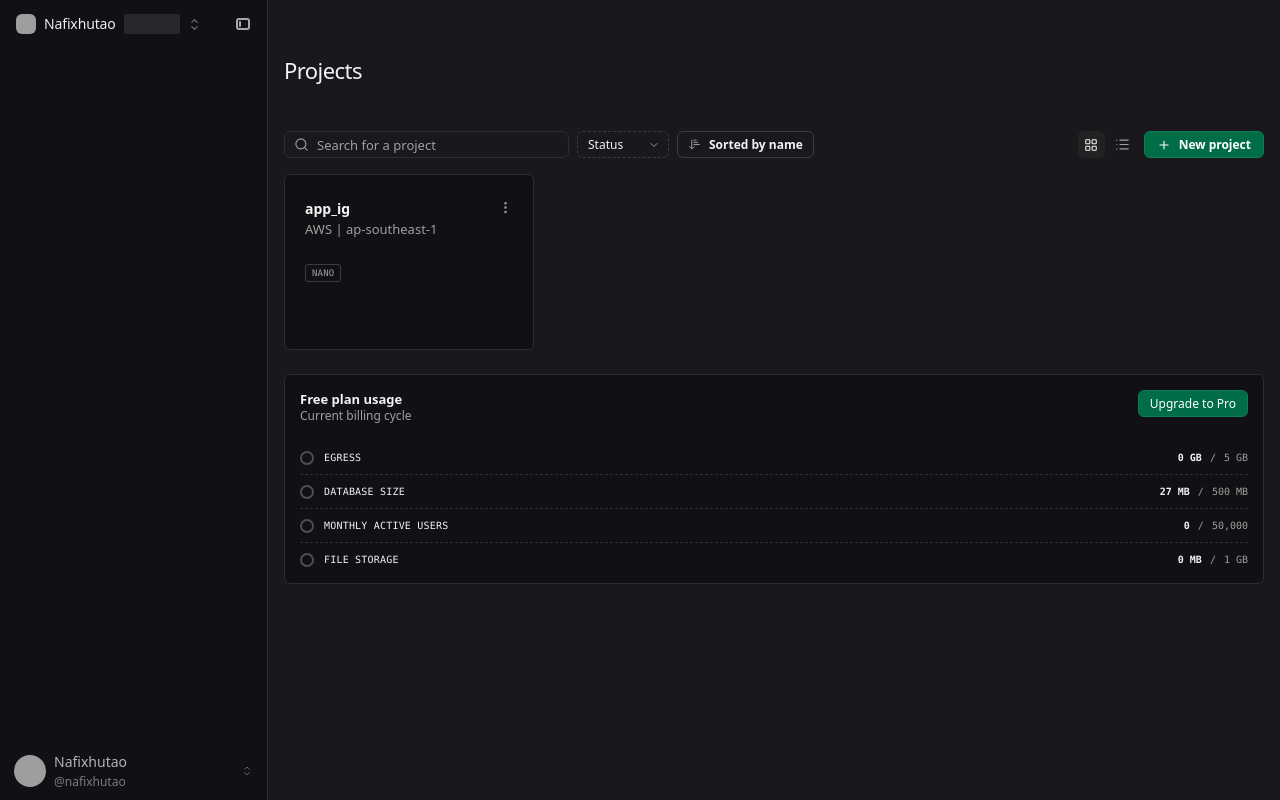
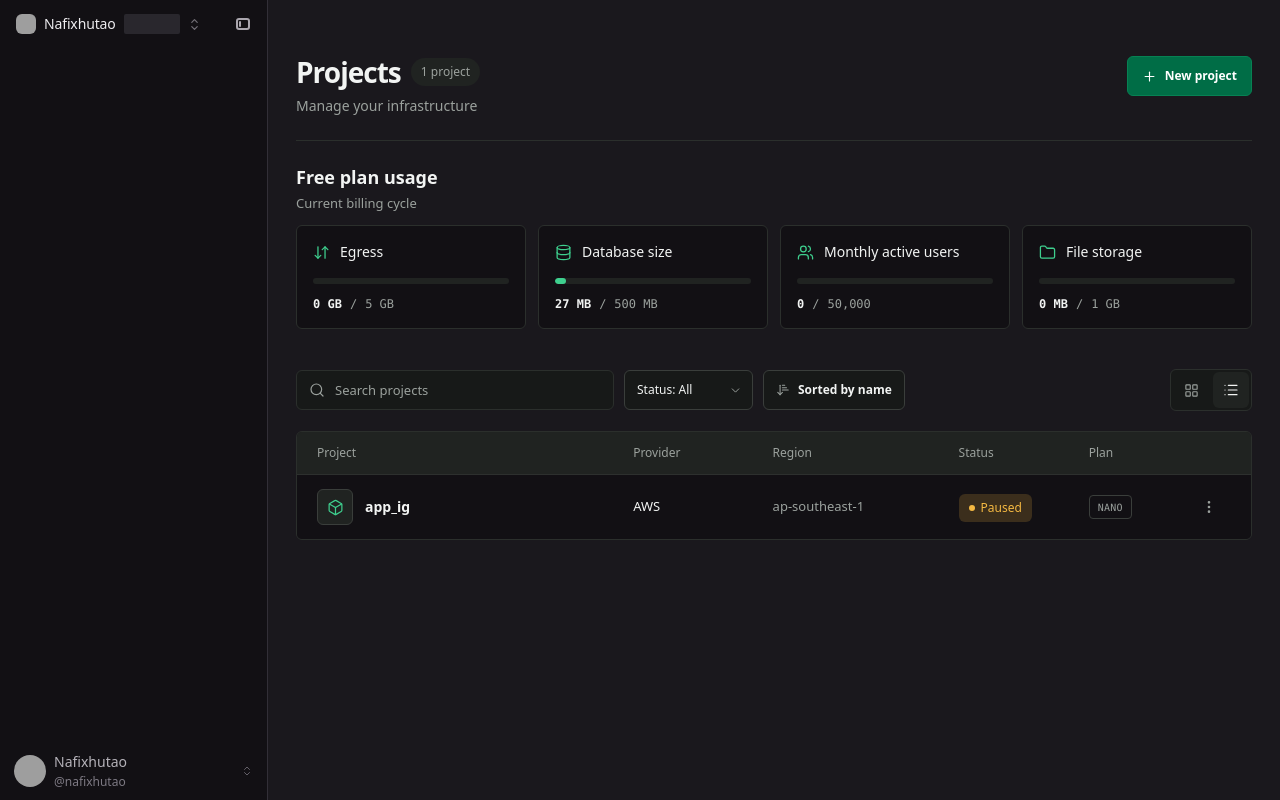
Before and after one commit to Nafixhutao/geist-reference-sidebar, a Next.js app: page / in a window 1280 px wide. Built offline with nearby package versions, Linux system fonts and the light colour scheme; grey boxes are pictures that could not be loaded.

Commit message:
Redesign projects page with compact list layout

```diff
--- a/package.json
+++ b/package.json
@@ -26,6 +26,6 @@
     "postcss": "latest",
     "react-grab": "^0.2.0",
     "tailwindcss": "^4.3.3",
-    "typescript": "latest"
+    "typescript": "7.0.2"
   }
 }
--- a/src/ProjectsPage.tsx
+++ b/src/ProjectsPage.tsx
@@ -1,7 +1,7 @@
 "use client";
 
 import { useMemo, useState } from "react";
-import { Menu } from "lucide-react";
+import { Menu, Plus } from "lucide-react";
 import { cn } from "@/lib/utils";
 import { ProjectCard } from "./projects/ProjectCard";
 import { projects } from "./projects/data";
@@ -9,11 +9,14 @@ import { ProjectToolbar } from "./projects/ProjectToolbar";
 import { UsagePanel } from "./projects/UsagePanel";
 import type { ProjectSort, ProjectStatus, ProjectView } from "./projects/types";
 
+const projectTableColumns =
+  "grid-cols-[minmax(250px,1.7fr)_minmax(110px,.75fr)_minmax(160px,1fr)_minmax(112px,.7fr)_minmax(92px,.55fr)_40px]";
+
 export function ProjectsPage({ onOpenSidebar }: { onOpenSidebar?: () => void }) {
   const [query, setQuery] = useState("");
   const [status, setStatus] = useState<ProjectStatus | "all">("all");
   const [sort, setSort] = useState<ProjectSort>("name-asc");
-  const [view, setView] = useState<ProjectView>("grid");
+  const [view, setView] = useState<ProjectView>("list");
 
   const visibleProjects = useMemo(() => {
     const normalizedQuery = query.trim().toLowerCase();
@@ -34,26 +37,47 @@ export function ProjectsPage({ onOpenSidebar }: { onOpenSidebar?: () => void })
   }, [query, sort, status]);
 
   return (
-    <section className="projects-page min-h-dvh bg-[var(--projects-bg)] px-4 pb-12 pt-14">
-      <div className="mx-auto w-full max-w-[1170px]">
-        <div className="flex items-center justify-between gap-4">
-          <h1 className="m-0 text-[22px] font-medium leading-7 tracking-[-0.025em] text-[var(--projects-text)]">
+    <section className="projects-page min-h-dvh bg-[var(--projects-bg)] px-4 pb-12 pt-14 sm:px-6 lg:px-7">
+      <div className="mx-auto w-full max-w-[1440px]">
+        <header className="border-b border-[var(--projects-border)] pb-6">
+          <div className="flex items-start justify-between gap-4">
+            <div className="min-w-0">
+              <div className="flex items-center gap-2.5">
+                <h1 className="m-0 text-[28px] font-semibold leading-8 tracking-[-0.035em] text-[var(--projects-text)]">
                   Projects
                 </h1>
+                <span className="inline-flex h-7 items-center rounded-full bg-[var(--projects-control)] px-2.5 text-xs font-medium text-[var(--projects-muted)]">
+                  {projects.length} {projects.length === 1 ? "project" : "projects"}
+                </span>
+              </div>
+              <p className="m-0 mt-2 text-[14px] leading-5 text-[var(--projects-muted)]">Manage your infrastructure</p>
+            </div>
+
+            <div className="flex shrink-0 items-center gap-2">
               {onOpenSidebar && (
                 <button
                   type="button"
                   onClick={onOpenSidebar}
-              className="inline-flex h-8 items-center gap-2 rounded-md border border-[var(--projects-border)] px-3 text-xs font-medium text-[var(--projects-text)] transition-colors hover:bg-white/[0.04] lg:hidden"
+                  className="inline-flex h-10 items-center gap-2 rounded-md border border-[var(--projects-border)] px-3 text-xs font-medium text-[var(--projects-text)] transition-colors hover:bg-white/[0.04] lg:hidden"
                 >
-              <Menu size={14} strokeWidth={1.8} aria-hidden="true" />
+                  <Menu size={15} strokeWidth={1.8} aria-hidden="true" />
                   Menu
                 </button>
               )}
+              <button
+                type="button"
+                className="inline-flex h-10 items-center gap-2 rounded-md border border-[var(--projects-accent-border)] bg-[var(--projects-accent-strong)] px-3.5 text-xs font-semibold leading-4 text-white transition-colors hover:bg-[var(--projects-accent-hover)]"
+              >
+                <Plus size={15} strokeWidth={1.8} aria-hidden="true" />
+                New project
+              </button>
             </div>
+          </div>
+        </header>
 
-        <div className="projects-layout mt-[47px] grid gap-6">
-          <div className="min-w-0">
+        <UsagePanel />
+
+        <div className="mt-10">
           <ProjectToolbar
             query={query}
             status={status}
@@ -65,19 +89,38 @@ export function ProjectsPage({ onOpenSidebar }: { onOpenSidebar?: () => void })
             onViewChange={setView}
           />
 
+          {visibleProjects.length > 0 ? (
+            view === "list" ? (
+              <div className="mt-5 overflow-x-auto rounded-md border border-[var(--projects-border)]">
+                <div className="min-w-[760px]">
                   <div
                     className={cn(
-                "mt-4",
-                view === "grid"
-                  ? "flex flex-wrap gap-3"
-                  : "flex w-full flex-col gap-3",
+                      "grid items-center bg-[var(--projects-control)] px-5 py-3 text-[12px] font-medium text-[var(--projects-muted)]",
+                      projectTableColumns,
                     )}
                   >
-              {visibleProjects.length > 0 ? (
-                visibleProjects.map((project) => <ProjectCard key={project.id} project={project} view={view} />)
+                    <span>Project</span>
+                    <span>Provider</span>
+                    <span>Region</span>
+                    <span>Status</span>
+                    <span>Plan</span>
+                    <span aria-hidden="true" />
+                  </div>
+                  {visibleProjects.map((project) => (
+                    <ProjectCard key={project.id} project={project} view={view} />
+                  ))}
+                </div>
+              </div>
             ) : (
-                <div className="rounded-md border border-dashed border-[var(--projects-border)] px-4 py-10 text-center sm:col-span-2 xl:col-span-3">
-                  <p className="m-0 text-[13px] text-[var(--projects-muted)]">No projects found.</p>
+              <div className="mt-5 grid grid-cols-1 gap-3 md:grid-cols-2 xl:grid-cols-3">
+                {visibleProjects.map((project) => (
+                  <ProjectCard key={project.id} project={project} view={view} />
+                ))}
+              </div>
+            )
+          ) : (
+            <div className="mt-5 rounded-md border border-dashed border-[var(--projects-border)] px-4 py-12 text-center">
+              <p className="m-0 text-[14px] text-[var(--projects-muted)]">No projects found.</p>
               <p className="m-0 mt-1 text-xs text-[var(--projects-muted)]/75">
                 Try another search term or change the status filter.
               </p>
@@ -85,11 +128,6 @@ export function ProjectsPage({ onOpenSidebar }: { onOpenSidebar?: () => void })
           )}
         </div>
       </div>
-
-          <UsagePanel />
-        </div>
-
-      </div>
     </section>
   );
 }
--- a/src/projects/ProjectCard.tsx
+++ b/src/projects/ProjectCard.tsx
@@ -1,48 +1,108 @@
-import { MoreVertical } from "lucide-react";
+import { Box, MoreVertical } from "lucide-react";
 import Link from "next/link";
 import { cn } from "@/lib/utils";
 import type { Project, ProjectView } from "./types";
 
+function StatusChip({ status }: { status: Project["status"] }) {
+  const isPaused = status === "paused";
+
+  return (
+    <span
+      className={cn(
+        "inline-flex h-7 items-center gap-1.5 rounded-md px-2.5 text-xs font-medium",
+        isPaused
+          ? "bg-[color-mix(in_srgb,var(--projects-warning)_18%,transparent)] text-[var(--projects-warning)]"
+          : "bg-[color-mix(in_srgb,var(--projects-accent)_16%,transparent)] text-[var(--projects-accent)]",
+      )}
+    >
+      <span
+        className={cn("size-1.5 rounded-full", isPaused ? "bg-[var(--projects-warning)]" : "bg-[var(--projects-accent)]")}
+        aria-hidden="true"
+      />
+      {isPaused ? "Paused" : "Active"}
+    </span>
+  );
+}
+
+function ProjectIcon({ size = "default" }: { size?: "default" | "compact" }) {
+  return (
+    <span
+      className={cn(
+        "inline-flex shrink-0 items-center justify-center rounded-md border border-[var(--projects-border-hover)] bg-[var(--projects-control)] text-[var(--projects-accent)]",
+        size === "compact" ? "size-9" : "size-11",
+      )}
+    >
+      <Box size={size === "compact" ? 17 : 21} strokeWidth={1.7} aria-hidden="true" />
+    </span>
+  );
+}
+
 export function ProjectCard({ project, view }: { project: Project; view: ProjectView }) {
   const isList = view === "list";
 
+  if (isList) {
+    return (
+      <article className="group relative grid min-w-[760px] grid-cols-[minmax(250px,1.7fr)_minmax(110px,.75fr)_minmax(160px,1fr)_minmax(112px,.7fr)_minmax(92px,.55fr)_40px] items-center border-t border-[var(--projects-divider)] bg-[var(--projects-card-bg)] px-5 py-3.5 transition-colors hover:bg-[var(--projects-control)]">
+        <Link
+          href={`/projects/${project.id}`}
+          aria-label={`Open project ${project.name}`}
+          className="absolute inset-0 z-0 outline-none focus-visible:ring-2 focus-visible:ring-[var(--projects-accent)] focus-visible:ring-inset"
+        >
+          <span className="sr-only">Open project {project.name}</span>
+        </Link>
+
+        <div className="pointer-events-none relative z-10 flex min-w-0 items-center gap-3">
+          <ProjectIcon size="compact" />
+          <span className="min-w-0 truncate text-[14px] font-semibold leading-5 text-[var(--projects-text)]">{project.name}</span>
+        </div>
+        <span className="pointer-events-none relative z-10 truncate text-[13px] text-[var(--projects-text)]">{project.provider}</span>
+        <span className="pointer-events-none relative z-10 truncate text-[13px] text-[var(--projects-muted)]">{project.region}</span>
+        <span className="pointer-events-none relative z-10"><StatusChip status={project.status} /></span>
+        <span className="pointer-events-none relative z-10 inline-flex h-6 w-fit items-center rounded border border-[var(--projects-border-hover)] px-2 font-mono text-[10px] tracking-[0.02em] text-[var(--projects-muted)]">
+          {project.plan}
+        </span>
+        <button
+          type="button"
+          aria-label={`Project actions for ${project.name}`}
+          className="relative z-20 inline-flex size-9 items-center justify-center rounded-md text-[var(--projects-muted)] transition-colors hover:bg-white/[0.05] hover:text-[var(--projects-text)]"
+        >
+          <MoreVertical size={16} strokeWidth={2} aria-hidden="true" />
+        </button>
+      </article>
+    );
+  }
+
   return (
-    <article
-      className={cn(
-        "group relative flex border border-[var(--projects-border)] bg-[var(--projects-card-bg)] transition-colors hover:border-[var(--projects-border-hover)]",
-        isList
-          ? "h-[92px] w-full items-center justify-between rounded-md px-5 py-4"
-          : "h-[176px] w-[250px] max-w-full shrink-0 flex-col rounded-md px-5 pb-5 pt-6",
-      )}
-    >
+    <article className="group relative flex min-h-[178px] w-full flex-col rounded-md border border-[var(--projects-border)] bg-[var(--projects-card-bg)] p-5 transition-colors hover:border-[var(--projects-border-hover)] hover:bg-[var(--projects-control)]">
       <Link
         href={`/projects/${project.id}`}
         aria-label={`Open project ${project.name}`}
-        className="absolute inset-0 z-0 rounded-md outline-none focus-visible:ring-2 focus-visible:ring-[var(--projects-accent)] focus-visible:ring-offset-2 focus-visible:ring-offset-[var(--projects-bg)]"
+        className="absolute inset-0 z-0 rounded-md outline-none focus-visible:ring-2 focus-visible:ring-[var(--projects-accent)] focus-visible:ring-inset"
       >
         <span className="sr-only">Open project {project.name}</span>
       </Link>
 
-      <div className="pointer-events-none relative z-10 min-w-0">
-        <h2 className="m-0 truncate text-sm font-semibold leading-5 text-[var(--projects-text)]">{project.name}</h2>
-        <p className="m-0 mt-px truncate text-[13px] leading-[18px] text-[var(--projects-muted)]">
-          {project.provider} | {project.region}
-        </p>
-      </div>
-
       <button
         type="button"
         aria-label={`Project actions for ${project.name}`}
-        className={cn(
-          "absolute z-20 inline-flex size-6 items-center justify-center rounded text-[var(--projects-muted)] transition-colors hover:bg-white/[0.05] hover:text-[var(--projects-text)]",
-          isList ? "right-3 top-2" : "right-4 top-5",
-        )}
+        className="absolute right-3 top-3 z-20 inline-flex size-9 items-center justify-center rounded-md text-[var(--projects-muted)] transition-colors hover:bg-white/[0.05] hover:text-[var(--projects-text)]"
       >
-        <MoreVertical size={15} strokeWidth={2} />
+        <MoreVertical size={16} strokeWidth={2} aria-hidden="true" />
       </button>
 
-      <div className={cn("pointer-events-none relative z-10", isList ? "mr-9" : "mt-5")}>
-        <span className="inline-flex h-[18px] items-center rounded-[3px] border border-[var(--projects-border-hover)] px-1.5 font-mono text-[9px] leading-3 tracking-[0.02em] text-[var(--projects-muted)]">
+      <div className="pointer-events-none relative z-10 flex items-center gap-3 pr-9">
+        <ProjectIcon />
+        <div className="min-w-0">
+          <h2 className="m-0 truncate text-[15px] font-semibold leading-5 text-[var(--projects-text)]">{project.name}</h2>
+          <p className="m-0 mt-1 truncate text-[13px] leading-[18px] text-[var(--projects-muted)]">
+            {project.provider} <span className="px-1">·</span> {project.region}
+          </p>
+        </div>
+      </div>
+
+      <div className="pointer-events-none relative z-10 mt-auto flex items-center gap-2">
+        <StatusChip status={project.status} />
+        <span className="inline-flex h-7 items-center rounded border border-[var(--projects-border-hover)] px-2.5 font-mono text-[10px] tracking-[0.02em] text-[var(--projects-muted)]">
           {project.plan}
         </span>
       </div>
--- a/src/projects/ProjectToolbar.tsx
+++ b/src/projects/ProjectToolbar.tsx
@@ -1,4 +1,4 @@
-import { ArrowDownNarrowWide, ChevronDown, LayoutGrid, List, Plus, Search } from "lucide-react";
+import { ArrowDownNarrowWide, ChevronDown, LayoutGrid, List, Search } from "lucide-react";
 import { cn } from "@/lib/utils";
 import type { ProjectSort, ProjectStatus, ProjectView } from "./types";
 
@@ -22,11 +22,11 @@ function ViewToggle({ view, onViewChange }: Pick<ProjectToolbarProps, "view" | "
         aria-pressed={view === "grid"}
         onClick={() => onViewChange("grid")}
         className={cn(
-          "inline-flex size-[27px] items-center justify-center rounded-md text-[var(--projects-muted)] transition-colors hover:text-[var(--projects-text)]",
+          "inline-flex size-9 items-center justify-center rounded-md text-[var(--projects-muted)] transition-colors hover:text-[var(--projects-text)]",
           view === "grid" && "bg-[var(--projects-control)] text-[var(--projects-text)]",
         )}
       >
-        <LayoutGrid size={14} strokeWidth={1.8} aria-hidden="true" />
+        <LayoutGrid size={15} strokeWidth={1.8} aria-hidden="true" />
       </button>
       <button
         type="button"
@@ -34,11 +34,11 @@ function ViewToggle({ view, onViewChange }: Pick<ProjectToolbarProps, "view" | "
         aria-pressed={view === "list"}
         onClick={() => onViewChange("list")}
         className={cn(
-          "inline-flex size-[27px] items-center justify-center rounded-md text-[var(--projects-muted)] transition-colors hover:text-[var(--projects-text)]",
+          "inline-flex size-9 items-center justify-center rounded-md text-[var(--projects-muted)] transition-colors hover:text-[var(--projects-text)]",
           view === "list" && "bg-[var(--projects-control)] text-[var(--projects-text)]",
         )}
       >
-        <List size={15} strokeWidth={1.8} aria-hidden="true" />
+        <List size={16} strokeWidth={1.8} aria-hidden="true" />
       </button>
     </div>
   );
@@ -55,39 +55,39 @@ export function ProjectToolbar({
   onViewChange,
 }: ProjectToolbarProps) {
   return (
-    <div className="flex flex-wrap items-center gap-2">
-      <label className="flex h-[27px] w-full items-center rounded-md border border-[var(--projects-border)] bg-transparent px-[9px] transition-colors focus-within:border-[var(--projects-border-hover)] sm:w-[285px]">
+    <div className="flex flex-wrap items-center gap-2.5">
+      <label className="flex h-10 min-w-[220px] flex-1 items-center rounded-md border border-[var(--projects-border)] bg-[var(--projects-surface)] px-3 transition-colors focus-within:border-[var(--projects-border-hover)] sm:max-w-[318px]">
         <Search
-          size={15}
+          size={16}
           strokeWidth={1.8}
-          className="mr-2 shrink-0 text-[var(--projects-muted)]"
+          className="mr-2.5 shrink-0 text-[var(--projects-muted)]"
           aria-hidden="true"
         />
         <input
           value={query}
           onChange={(event) => onQueryChange(event.target.value)}
           type="search"
-          placeholder="Search for a project"
-          aria-label="Search for a project"
+          placeholder="Search projects"
+          aria-label="Search projects"
           className="min-w-0 flex-1 bg-transparent text-[13px] leading-[18px] text-[var(--projects-text)] outline-none placeholder:text-[var(--projects-muted)] [&::-webkit-search-cancel-button]:hidden"
         />
       </label>
 
-      <label className="relative inline-flex h-[27px] min-w-[92px] items-center rounded-md border border-dashed border-[var(--projects-border-hover)]">
+      <label className="relative inline-flex h-10 min-w-[126px] items-center rounded-md border border-[var(--projects-border-hover)] bg-[var(--projects-surface)]">
         <span className="sr-only">Filter projects by status</span>
         <select
           value={status}
           onChange={(event) => onStatusChange(event.target.value as ProjectStatus | "all")}
-          className="h-full w-full appearance-none bg-transparent px-2.5 pr-7 text-xs font-medium text-[var(--projects-text)] outline-none"
+          className="h-full w-full appearance-none bg-transparent px-3 pr-8 text-xs font-medium text-[var(--projects-text)] outline-none"
         >
-          <option value="all">Status</option>
-          <option value="active">Active</option>
-          <option value="paused">Paused</option>
+          <option value="all">Status: All</option>
+          <option value="active">Status: Active</option>
+          <option value="paused">Status: Paused</option>
         </select>
         <ChevronDown
-          size={12}
+          size={13}
           strokeWidth={1.8}
-          className="pointer-events-none absolute right-2 text-[var(--projects-muted)]"
+          className="pointer-events-none absolute right-2.5 text-[var(--projects-muted)]"
           aria-hidden="true"
         />
       </label>
@@ -96,21 +96,14 @@ export function ProjectToolbar({
         type="button"
         onClick={onSortChange}
         aria-label={`Sort projects by name ${sort === "name-asc" ? "descending" : "ascending"}`}
-        className="inline-flex h-[27px] items-center gap-2 rounded-md border border-[var(--projects-border-hover)] px-2.5 text-xs font-semibold leading-4 text-[var(--projects-text)] transition-colors hover:bg-white/[0.035]"
+        className="inline-flex h-10 items-center gap-2 rounded-md border border-[var(--projects-border-hover)] bg-[var(--projects-surface)] px-3 text-xs font-semibold leading-4 text-[var(--projects-text)] transition-colors hover:bg-white/[0.035]"
       >
-        <ArrowDownNarrowWide size={13} strokeWidth={1.8} className="text-[var(--projects-muted)]" aria-hidden="true" />
+        <ArrowDownNarrowWide size={14} strokeWidth={1.8} className="text-[var(--projects-muted)]" aria-hidden="true" />
         {sort === "name-asc" ? "Sorted by name" : "Sorted by name (Z–A)"}
       </button>
 
-      <div className="ml-auto flex w-full items-center justify-between gap-2 sm:w-auto sm:justify-start">
+      <div className="ml-auto flex w-full items-center justify-between rounded-md border border-[var(--projects-border)] bg-[var(--projects-surface)] p-0.5 sm:w-auto sm:justify-start">
         <ViewToggle view={view} onViewChange={onViewChange} />
-        <button
-          type="button"
-          className="inline-flex h-[27px] flex-1 items-center justify-center gap-2 rounded-md border border-[var(--projects-accent-border)] bg-[var(--projects-accent-strong)] px-3 text-xs font-semibold leading-4 text-white transition-colors hover:bg-[var(--projects-accent-hover)] sm:flex-none"
-        >
-          <Plus size={14} strokeWidth={1.8} aria-hidden="true" />
-          New project
-        </button>
       </div>
     </div>
   );
--- a/src/projects/UsagePanel.tsx
+++ b/src/projects/UsagePanel.tsx
@@ -1,44 +1,55 @@
+import { ArrowDownUp, Database, Folder, Users } from "lucide-react";
 import { usageRows } from "./data";
+
+const usageIcons = [ArrowDownUp, Database, Users, Folder] as const;
 
 export function UsagePanel() {
   return (
-    <aside
-      aria-labelledby="usage-panel-title"
-      className="projects-usage-panel h-[210px] w-full rounded-md border border-[var(--projects-border)] bg-[var(--projects-card-bg)] p-[15px]"
-    >
-      <div className="flex items-start justify-between gap-3">
-        <div className="min-w-0">
-          <h2 id="usage-panel-title" className="m-0 text-[13px] font-semibold leading-[18px] text-[var(--projects-text)]">
+    <section aria-labelledby="usage-panel-title" className="mt-6">
+      <div>
+        <h2 id="usage-panel-title" className="m-0 text-[18px] font-semibold leading-6 text-[var(--projects-text)]">
           Free plan usage
         </h2>
-          <p className="m-0 text-xs leading-4 text-[var(--projects-muted)]">Current billing cycle</p>
-        </div>
-        <button
-          type="button"
-          className="h-[27px] shrink-0 rounded-md border border-[var(--projects-accent-border)] bg-[var(--projects-accent-strong)] px-[11px] text-xs font-medium leading-4 text-white transition-colors hover:bg-[var(--projects-accent-hover)]"
-        >
-          Upgrade to Pro
-        </button>
+        <p className="m-0 mt-1 text-[13px] leading-5 text-[var(--projects-muted)]">Current billing cycle</p>
       </div>
 
-      <div className="mt-[17px] divide-y divide-dashed divide-[var(--projects-divider)]">
-        {usageRows.map((row) => (
-          <div key={row.label} className="flex h-[34px] items-center">
+      <div className="mt-3 grid grid-cols-1 gap-3 sm:grid-cols-2 xl:grid-cols-4">
+        {usageRows.map((row, index) => {
+          const Icon = usageIcons[index];
+
+          return (
+            <div
+              key={row.label}
+              className="rounded-md border border-[var(--projects-border)] bg-[var(--projects-card-bg)] p-4 transition-colors hover:border-[var(--projects-border-hover)]"
+            >
+              <div className="flex items-center gap-2.5">
+                <Icon size={17} strokeWidth={1.8} className="shrink-0 text-[var(--projects-accent)]" aria-hidden="true" />
+                <span className="truncate text-[14px] font-medium leading-5 text-[var(--projects-text)]">{row.label}</span>
+              </div>
+
+              <div
+                className="mt-4 h-1.5 overflow-hidden rounded-full bg-[var(--projects-control)]"
+                role="progressbar"
+                aria-label={`${row.label} usage`}
+                aria-valuemin={0}
+                aria-valuemax={100}
+                aria-valuenow={row.percent}
+              >
                 <span
-              className="mr-2.5 size-3.5 shrink-0 rounded-full border-2 border-[var(--projects-ring)]"
-              aria-hidden="true"
+                  className="block h-full min-w-0 rounded-full bg-[var(--projects-accent)] transition-[width]"
+                  style={{ width: `${row.percent}%` }}
                 />
-            <span className="min-w-0 flex-1 truncate font-mono text-[10px] leading-[14px] tracking-[0.02em] text-[var(--projects-text)]">
-              {row.label}
-            </span>
-            <span className="ml-3 shrink-0 font-mono text-[10px] leading-[14px]">
+              </div>
+
+              <p className="m-0 mt-3 font-mono text-[12px] leading-4 text-[var(--projects-muted)]">
                 <strong className="font-semibold text-[var(--projects-text)]">{row.value}</strong>
-              <span className="px-2 text-[var(--projects-muted)]">/</span>
-              <span className="text-[var(--projects-muted)]">{row.limit}</span>
-            </span>
+                <span className="px-2">/</span>
+                <span>{row.limit}</span>
+              </p>
             </div>
-        ))}
+          );
+        })}
       </div>
-    </aside>
+    </section>
   );
 }
--- a/src/projects/data.ts
+++ b/src/projects/data.ts
@@ -12,8 +12,8 @@ export const projects: Project[] = [
 ];
 
 export const usageRows = [
-  { label: "EGRESS", value: "0 GB", limit: "5 GB" },
-  { label: "DATABASE SIZE", value: "27 MB", limit: "500 MB" },
-  { label: "MONTHLY ACTIVE USERS", value: "0", limit: "50,000" },
-  { label: "FILE STORAGE", value: "0 MB", limit: "1 GB" },
+  { label: "Egress", value: "0 GB", limit: "5 GB", percent: 0 },
+  { label: "Database size", value: "27 MB", limit: "500 MB", percent: 5.4 },
+  { label: "Monthly active users", value: "0", limit: "50,000", percent: 0 },
+  { label: "File storage", value: "0 MB", limit: "1 GB", percent: 0 },
 ] as const;
```
Also changed, not shown: 1 other file (tests, documents, lock files or other folders). Lines whose indentation alone changed are shown as unchanged.
